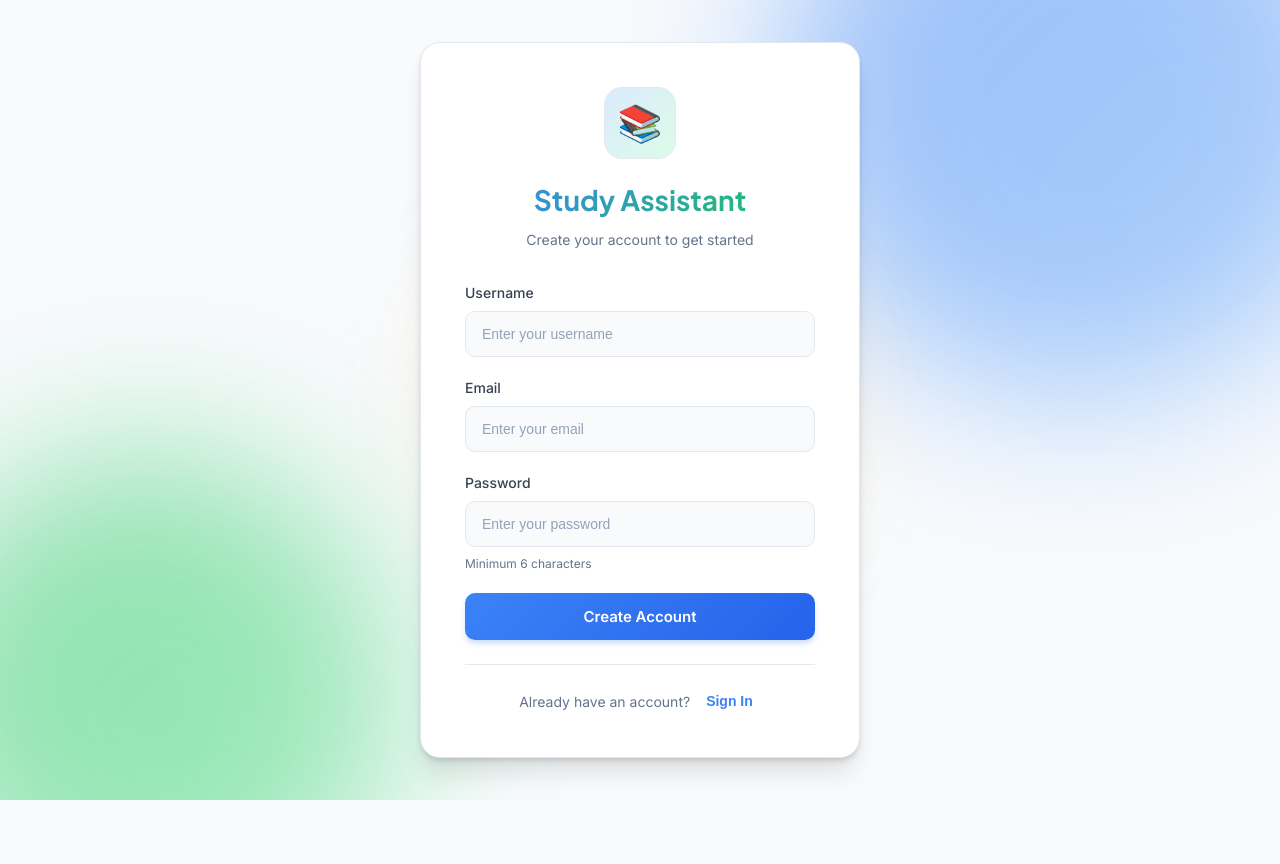
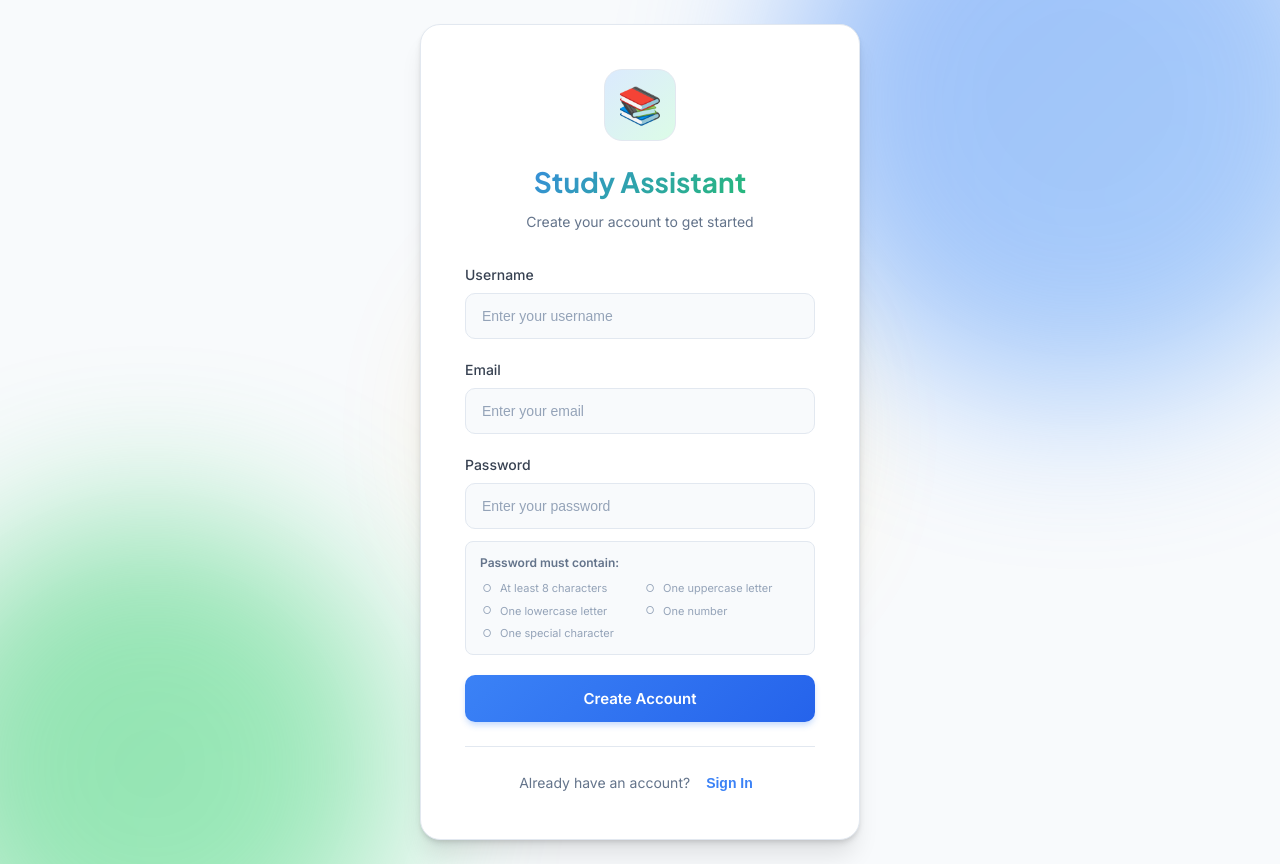
Before and after one commit to haoshe/ai-study-tutor-portfolio, a React (Create React App) app in the folder frontend/: page / in a window 1280 px wide. Both pictures are taken after a click on the button "Sign Up". Before the commit the page ends 800 px from the top, so only its background shows below. Built offline with nearby package versions, Linux system fonts and the light colour scheme; no server answers.

Commit message:
Industry standard password requirement added

```diff
--- a/frontend/src/components/Auth.css
+++ b/frontend/src/components/Auth.css
@@ -164,6 +164,107 @@
 .form-hint {
   font-size: 12px;
   color: #64748b;
+}
+
+/* ============ PASSWORD REQUIREMENTS ============ */
+.password-requirements {
+  background: #f8fafc;
+  border: 1px solid #e2e8f0;
+  border-radius: 8px;
+  padding: 12px 14px;
+  margin-top: 4px;
+}
+
+.requirements-title {
+  font-size: 12px;
+  font-weight: 600;
+  color: #64748b;
+  margin: 0 0 8px;
+}
+
+.requirements-list {
+  list-style: none;
+  padding: 0;
+  margin: 0;
+  display: grid;
+  grid-template-columns: 1fr 1fr;
+  gap: 6px;
+}
+
+.requirements-list li {
+  font-size: 11px;
+  color: #94a3b8;
+  display: flex;
+  align-items: center;
+  gap: 6px;
+  transition: color 0.2s ease;
+}
+
+.requirements-list li.met {
+  color: #22c55e;
+}
+
+.req-icon {
+  font-size: 10px;
+  width: 14px;
+  text-align: center;
+}
+
+.requirements-list li.met .req-icon {
+  color: #22c55e;
+}
+
+/* ============ PASSWORD STRENGTH ============ */
+.password-strength {
+  display: flex;
+  align-items: center;
+  gap: 12px;
+  margin-top: 8px;
+}
+
+.strength-bar {
+  flex: 1;
+  height: 6px;
+  background: #e2e8f0;
+  border-radius: 3px;
+  overflow: hidden;
+}
+
+.strength-fill {
+  height: 100%;
+  border-radius: 3px;
+  transition: all 0.3s ease;
+}
+
+.strength-fill.weak {
+  background: linear-gradient(90deg, #ef4444 0%, #f87171 100%);
+}
+
+.strength-fill.medium {
+  background: linear-gradient(90deg, #f59e0b 0%, #fbbf24 100%);
+}
+
+.strength-fill.strong {
+  background: linear-gradient(90deg, #22c55e 0%, #4ade80 100%);
+}
+
+.strength-label {
+  font-size: 11px;
+  font-weight: 600;
+  min-width: 50px;
+  text-align: right;
+}
+
+.strength-label.weak {
+  color: #ef4444;
+}
+
+.strength-label.medium {
+  color: #f59e0b;
+}
+
+.strength-label.strong {
+  color: #22c55e;
 }
 
 /* ============ CHECKBOX ============ */
@@ -348,4 +449,8 @@
   .auth-header h1 {
     font-size: 24px;
   }
+
+  .requirements-list {
+    grid-template-columns: 1fr;
+  }
 }
--- a/frontend/src/components/Auth.js
+++ b/frontend/src/components/Auth.js
@@ -11,6 +11,55 @@ function Auth({ onLoginSuccess }) {
   });
   const [error, setError] = useState('');
   const [loading, setLoading] = useState(false);
+  const [passwordStrength, setPasswordStrength] = useState({ score: 0, feedback: [] });
+
+  // Industry-standard password validation
+  const validatePassword = (password) => {
+    const feedback = [];
+    let score = 0;
+
+    if (password.length >= 8) {
+      score++;
+    } else {
+      feedback.push('At least 8 characters');
+    }
+
+    if (password.length >= 12) {
+      score++;
+    }
+
+    if (/[A-Z]/.test(password)) {
+      score++;
+    } else {
+      feedback.push('One uppercase letter');
+    }
+
+    if (/[a-z]/.test(password)) {
+      score++;
+    } else {
+      feedback.push('One lowercase letter');
+    }
+
+    if (/[0-9]/.test(password)) {
+      score++;
+    } else {
+      feedback.push('One number');
+    }
+
+    if (/[!@#$%^&*()_+\-=\[\]{};':"\\|,.<>\/?]/.test(password)) {
+      score++;
+    } else {
+      feedback.push('One special character (!@#$%^&*...)');
+    }
+
+    return { score, feedback, isValid: feedback.length === 0 };
+  };
+
+  const getStrengthLabel = (score) => {
+    if (score <= 2) return { label: 'Weak', className: 'weak' };
+    if (score <= 4) return { label: 'Medium', className: 'medium' };
+    return { label: 'Strong', className: 'strong' };
+  };
 
   const handleChange = (e) => {
     const value = e.target.type === 'checkbox' ? e.target.checked : e.target.value;
@@ -19,6 +68,11 @@ function Auth({ onLoginSuccess }) {
       [e.target.name]: value
     });
     setError('');
+
+    // Update password strength indicator for registration
+    if (e.target.name === 'password' && !isLogin) {
+      setPasswordStrength(validatePassword(value));
+    }
   };
 
   const handleSubmit = async (e) => {
@@ -38,10 +92,14 @@ function Auth({ onLoginSuccess }) {
       return;
     }
 
-    if (!isLogin && formData.password.length < 6) {
-      setError('Password must be at least 6 characters');
+    // Industry-standard password validation for registration
+    if (!isLogin) {
+      const validation = validatePassword(formData.password);
+      if (!validation.isValid) {
+        setError(`Password requirements: ${validation.feedback.join(', ')}`);
         setLoading(false);
         return;
+      }
     }
 
     try {
@@ -65,7 +123,6 @@ function Auth({ onLoginSuccess }) {
       }
 
       if (formData.rememberMe) {
-    // Remember Me → persistent login
         localStorage.setItem('token', data.token);
         localStorage.setItem('user', JSON.stringify({
           id: data.id,
@@ -73,7 +130,6 @@ function Auth({ onLoginSuccess }) {
           email: data.email
         }));
       } else {
-    // No Remember Me → session-only login
         sessionStorage.setItem('token', data.token);
         sessionStorage.setItem('user', JSON.stringify({
           id: data.id,
@@ -94,8 +150,11 @@ function Auth({ onLoginSuccess }) {
   const toggleMode = () => {
     setIsLogin(!isLogin);
     setError('');
+    setPasswordStrength({ score: 0, feedback: [] });
     setFormData({ username: '', email: '', password: '', rememberMe: false });
   };
+
+  const strengthInfo = getStrengthLabel(passwordStrength.score);
 
   return (
     <div className="auth-container">
@@ -158,7 +217,46 @@ function Auth({ onLoginSuccess }) {
               autoComplete={isLogin ? "current-password" : "new-password"}
             />
             {!isLogin && (
-              <small className="form-hint">Minimum 6 characters</small>
+              <>
+                <div className="password-requirements">
+                  <p className="requirements-title">Password must contain:</p>
+                  <ul className="requirements-list">
+                    <li className={formData.password.length >= 8 ? 'met' : ''}>
+                      <span className="req-icon">{formData.password.length >= 8 ? '✓' : '○'}</span>
+                      At least 8 characters
+                    </li>
+                    <li className={/[A-Z]/.test(formData.password) ? 'met' : ''}>
+                      <span className="req-icon">{/[A-Z]/.test(formData.password) ? '✓' : '○'}</span>
+                      One uppercase letter
+                    </li>
+                    <li className={/[a-z]/.test(formData.password) ? 'met' : ''}>
+                      <span className="req-icon">{/[a-z]/.test(formData.password) ? '✓' : '○'}</span>
+                      One lowercase letter
+                    </li>
+                    <li className={/[0-9]/.test(formData.password) ? 'met' : ''}>
+                      <span className="req-icon">{/[0-9]/.test(formData.password) ? '✓' : '○'}</span>
+                      One number
+                    </li>
+                    <li className={/[!@#$%^&*()_+\-=\[\]{};':"\\|,.<>\/?]/.test(formData.password) ? 'met' : ''}>
+                      <span className="req-icon">{/[!@#$%^&*()_+\-=\[\]{};':"\\|,.<>\/?]/.test(formData.password) ? '✓' : '○'}</span>
+                      One special character
+                    </li>
+                  </ul>
+                </div>
+                {formData.password && (
+                  <div className="password-strength">
+                    <div className="strength-bar">
+                      <div
+                        className={`strength-fill ${strengthInfo.className}`}
+                        style={{ width: `${(passwordStrength.score / 6) * 100}%` }}
+                      />
+                    </div>
+                    <span className={`strength-label ${strengthInfo.className}`}>
+                      {strengthInfo.label}
+                    </span>
+                  </div>
+                )}
+              </>
             )}
           </div>
 
```
Lines whose indentation alone changed are shown as unchanged.
